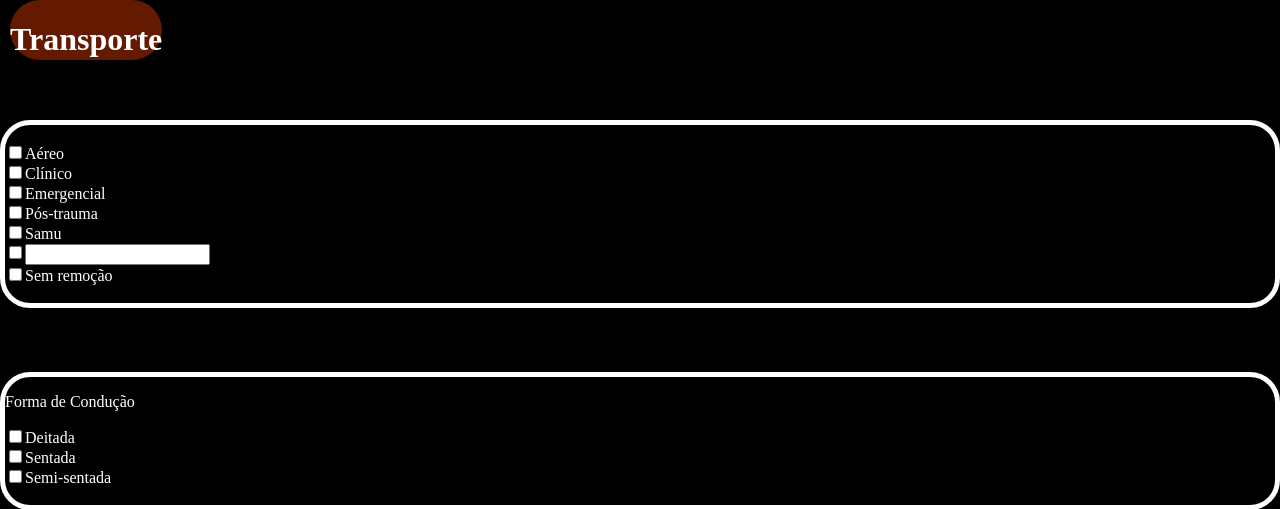
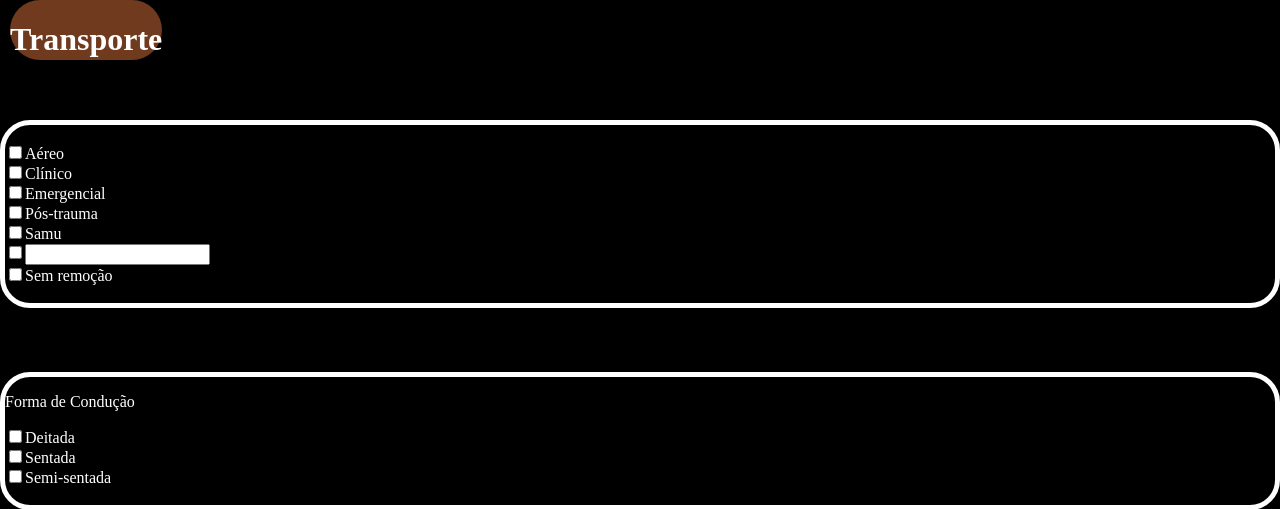
Before and after one commit to geovanajochem/SA, a PHP site: page /transporte.html in a window 1280 px wide; the page is wider, and only the part inside the window is pictured. Shown: the top 509 px of that part. Run offline with PHP 8.4, Linux system fonts and the light colour scheme.

Commit message:
transporte.css

```diff
--- a/transporte.css
+++ b/transporte.css
@@ -17,7 +17,7 @@ header{
     display: flex;
 }
 header .trans{
-    background-color: rgba(255, 68, 0, 0.39);
+    background-color: #ed7c3f77;
     border-radius: 30px;
     height: 50%;
     position: relative;
```
